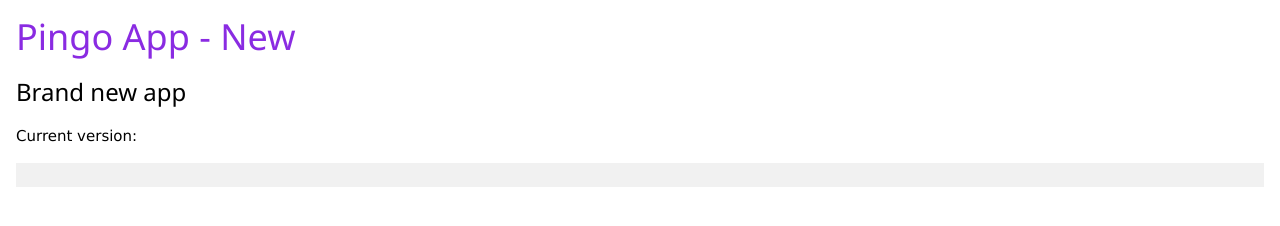
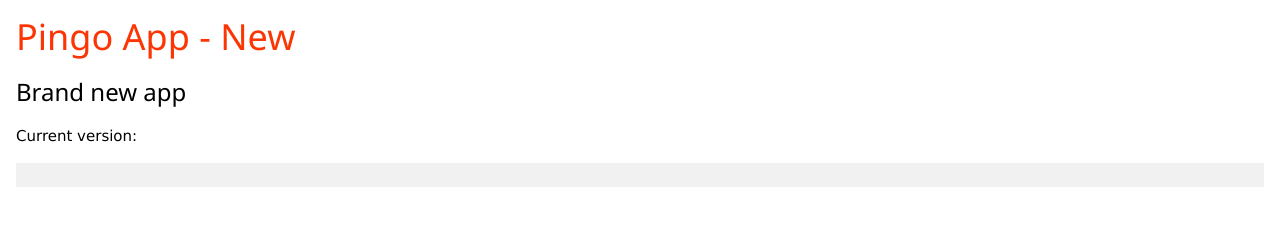
Before and after one commit to EdmarPereira/ElectronAutoupdate, an Electron app: page src/gui/index.html in a window 1280 px wide. Drawn offline with nearby package versions, Linux system fonts and the light colour scheme; no server answers.

Commit message:
changed color

```diff
--- a/package.json
+++ b/package.json
@@ -1,6 +1,6 @@
 {
   "name": "pingo",
-  "version": "1.0.5",
+  "version": "1.0.6",
   "description": "Love for NodeJS",
   "main": "src/core/main.js",
   "scripts": {
@@ -12,7 +12,7 @@
   },
   "repository": {
     "type": "git",
-    "url": "git+https://github.com/sandeep1995/pingo.git"
+    "url": "git+https://github.com/EdmarPereira/updater.git"
   },
   "author": "Sandeep Acharya",
   "license": "CC0-1.0",
--- a/src/gui/index.html
+++ b/src/gui/index.html
@@ -7,7 +7,7 @@
 <body>
   <div class="w3-container">
 
-    <h1 style="color:blueviolet">Pingo App - New</h1>
+    <h1 style="color:rgb(252, 53, 4)">Pingo App - New</h1>
     <h3>Brand new app</h3>
 
     <p>
```
